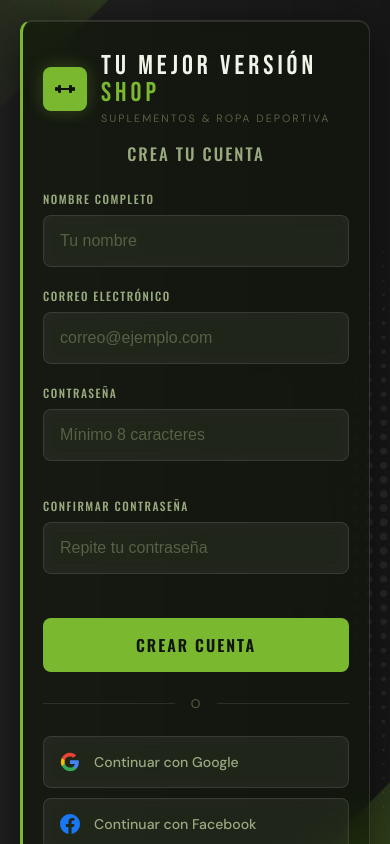
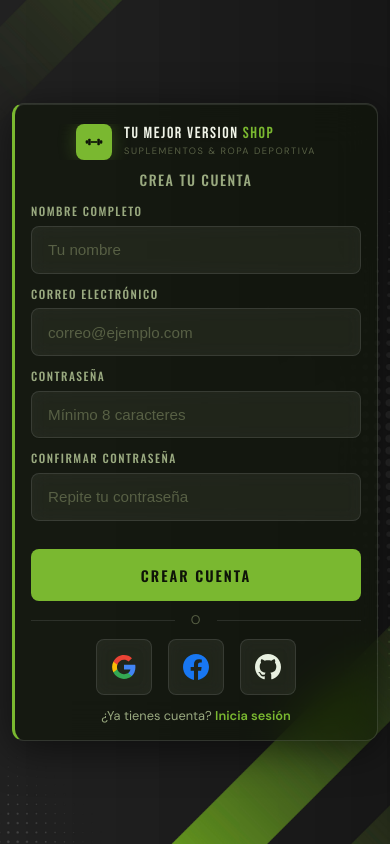
Before and after one commit to Feyman2104/luxeshop, a React (Vite) app: page /register in a window 390 px wide. Shown: the top 844 px of the page. Built offline with nearby package versions, Linux system fonts and the light colour scheme; no server answers.

Commit message:
ajustes de estilo: hover verde en botones sociales y alto modal registro

```diff
--- a/src/pages/auth.css
+++ b/src/pages/auth.css
@@ -57,46 +57,49 @@
   }
 }
 
-/* === BACKGROUND — imagen real de fondo === */
+/* === BACKGROUND — ocupa exactamente el viewport disponible === */
 .auth-bg {
-  min-height: 100vh;
-  min-height: 100dvh;
+  width: 100vw;
+  height: 100vh;
+  height: 100dvh;
+  overflow-y: auto;
   background-color: var(--bg-deep);
   background-image: url('/fondo.jpg');
   background-size: cover;
   background-position: center center;
   background-repeat: no-repeat;
-  background-attachment: fixed;
+  background-attachment: local;          /* se mueve con el scroll del contenido */
   display: flex;
   align-items: center;
   justify-content: center;
-  padding: 1.25rem;
-  padding-top: calc(1.25rem + env(safe-area-inset-top));
-  padding-bottom: calc(1.25rem + env(safe-area-inset-bottom));
+  padding: clamp(0.75rem, 3vw, 1.5rem);
+  padding-top: calc(clamp(0.75rem, 3vw, 1.5rem) + env(safe-area-inset-top));
+  padding-bottom: calc(clamp(0.75rem, 3vw, 1.5rem) + env(safe-area-inset-bottom));
   font-family: 'DM Sans', system-ui, sans-serif;
 }
 
-/* === CARD — Glassmorphism (ui-ux-pro-max: blur-purpose, effects-match-style) === */
+/* === CARD — se adapta al espacio disponible === */
 .auth-card {
-  /* Glass: fondo semitransparente oscuro-verdoso + blur */
   background: rgba(15, 22, 8, 0.58);
   backdrop-filter: blur(20px) saturate(150%);
   -webkit-backdrop-filter: blur(20px) saturate(150%);
   border: 1px solid rgba(255,255,255,0.13);
   border-left: 3px solid var(--accent);
   border-radius: 16px;
-  padding: 2.75rem 2.25rem;
-  width: 100%;
-  max-width: 420px;
-  /* inset top line sutil (highlight glassmorphism) */
+  padding: 1.75rem 1.75rem 1.5rem;
+  width: min(420px, calc(100vw - 2rem));
   box-shadow:
     0 8px 40px rgba(0,0,0,0.55),
     inset 0 1px 0 rgba(255,255,255,0.10);
   animation: slideUp var(--transition-slow) both;
   position: relative;
+  overflow: visible;
 }
 
-.auth-card-wide { max-width: 520px; }
+.auth-card-wide {
+  width: min(420px, calc(100vw - 2rem));
+  padding: 1.75rem 1.75rem 1.5rem;
+}
 
 @keyframes slideUp {
   from { opacity: 0; transform: translateY(24px); }
@@ -107,9 +110,11 @@
 .auth-brand {
   display: flex;
   align-items: center;
-  gap: 0.875rem;
+  gap: 0.75rem;
   justify-content: center;
-  margin-bottom: 1rem;
+  margin-bottom: 0.6rem;
+  overflow: hidden;
+  min-width: 0;
 }
 
 .brand-icon {
@@ -135,17 +140,20 @@
   display: flex;
   flex-direction: column;
   align-items: flex-start;
+  min-width: 0;
+  overflow: hidden;
 }
 
 /* ui-ux-pro-max: weight-hierarchy, letter-spacing */
 .brand-name {
   font-family: 'Bebas Neue', 'Oswald', sans-serif;
-  font-size: 2rem;
+  font-size: clamp(1rem, 3vw, 1.6rem);
   font-weight: 400;
   color: var(--text-primary);
-  letter-spacing: 5px;
+  letter-spacing: clamp(1px, 0.4vw, 3px);
   text-transform: uppercase;
   line-height: 1;
+  white-space: nowrap;
 }
 
 .brand-name span { color: var(--accent); }
@@ -184,7 +192,7 @@
   letter-spacing: 2px;
   text-transform: uppercase;
   text-align: center;
-  margin-bottom: 1.5rem;
+  margin-bottom: 1rem;
 }
 
 .auth-hint {
@@ -198,10 +206,10 @@
 
 /* === FORM FIELDS (ui-ux-pro-max: input-labels, touch-friendly-input) === */
 .field-group {
-  margin-bottom: 1.25rem;
+  margin-bottom: 0.9rem;
   display: flex;
   flex-direction: column;
-  gap: 0.5rem;
+  gap: 0.4rem;
 }
 
 .field-group label {
@@ -431,7 +439,7 @@
 /* === FOOTER === */
 .auth-footer {
   text-align: center;
-  margin-top: 1.5rem;
+  margin-top: 0.9rem;
   font-size: 0.85rem;
   color: var(--text-muted);
 }
@@ -474,10 +482,13 @@
   line-height: 1.6;
 }
 
-/* === MODAL — Glassmorphism más intenso (ui-ux-pro-max: blur-purpose, modal-motion) === */
+/* === MODAL — se adapta al espacio disponible === */
 .modal-overlay {
   position: fixed;
   inset: 0;
+  width: 100vw;
+  height: 100vh;
+  height: 100dvh;
   background: rgba(0,0,0,0.52);
   backdrop-filter: blur(6px);
   -webkit-backdrop-filter: blur(6px);
@@ -486,7 +497,8 @@
   justify-content: center;
   z-index: 1000;
   animation: fadeIn var(--transition-fast) ease;
-  padding: 1rem;
+  padding: clamp(0.75rem, 3vw, 1.5rem);
+  overflow-y: auto;
 }
 
 @keyframes fadeIn {
@@ -494,21 +506,35 @@
   to   { opacity: 1; }
 }
 
-/* Frosted glass claro (referencia imagen 2) */
+/* Frosted glass — 80dvh, sin scroll */
 .modal-box {
   background: rgba(255,255,255,0.11);
   backdrop-filter: blur(32px) saturate(180%);
   -webkit-backdrop-filter: blur(32px) saturate(180%);
   border: 1px solid rgba(255,255,255,0.22);
   border-radius: 20px;
-  padding: 2rem;
-  width: 100%;
-  max-width: 380px;
+  padding: 1.25rem 1.5rem;
+  width: min(360px, calc(100vw - 2rem));
+  max-height: min(300px, 80dvh);
+  overflow: hidden;
+  display: flex;
+  flex-direction: column;
+  gap: 0.75rem;
   box-shadow:
     0 16px 48px rgba(0,0,0,0.55),
     inset 0 1px 0 rgba(255,255,255,0.18);
   animation: slideUp var(--transition-base) ease;
 }
+
+/* El body del modal ocupa el espacio disponible y recorta si hay mucho contenido */
+.modal-box .modal-body {
+  flex: 1;
+  min-height: 0;
+  overflow: hidden;
+}
+
+.modal-box .modal-header { flex-shrink: 0; margin-bottom: 0; }
+.modal-box .btn-primary  { flex-shrink: 0; margin-top: 0; }
 
 .modal-header {
   display: flex;
@@ -571,7 +597,7 @@
   display: flex;
   align-items: center;
   gap: 1rem;
-  margin: 1.5rem 0;
+  margin: 0.9rem 0;
 }
 
 .auth-divider::before,
@@ -589,47 +615,42 @@
   letter-spacing: 1px;
 }
 
-/* === SOCIAL BUTTONS — Glass (ui-ux-pro-max: touch-target-size, nav-label-icon) === */
+/* === SOCIAL BUTTONS — Iconos centrados en fila === */
 .social-buttons {
   display: flex;
-  flex-direction: column;
-  gap: 0.75rem;
+  flex-direction: row;
+  justify-content: center;
+  gap: 1.25rem;
+  margin-top: 0.25rem;
 }
 
 .btn-social {
-  width: 100%;
-  height: 48px;                          /* ui-ux-pro-max: touch-target-size 44pt+ */
-  padding: 0 1rem;
+  width: 64px;
+  height: 64px;
+  padding: 0;
   background: rgba(255,255,255,0.07);
   backdrop-filter: blur(8px);
   -webkit-backdrop-filter: blur(8px);
   border: 1px solid var(--border);
   border-radius: var(--radius-sm);
-  color: var(--text-primary);
-  font-family: 'DM Sans', sans-serif;
-  font-size: 0.9rem;
-  font-weight: 500;
   cursor: pointer;
   display: flex;
   align-items: center;
-  justify-content: flex-start;
-  gap: 0.875rem;
+  justify-content: center;
+  flex-shrink: 0;
   transition: background var(--transition-fast), border-color var(--transition-fast), transform var(--transition-fast);
   text-decoration: none;
 }
 
 .btn-social:hover {
-  background: rgba(255,255,255,0.13);
-  border-color: rgba(255,255,255,0.22);
-  transform: translateY(-1px);
+  background: rgba(255,255,255,0.14);
+  border-color: var(--accent);
+  transform: translateY(-2px);
+  box-shadow: 0 4px 14px rgba(0,0,0,0.3), 0 0 0 1px var(--accent);
 }
 
-/* ui-ux-pro-max: state-clarity por proveedor */
-.btn-social-google:hover   { border-color: rgba(66,133,244,0.45); }
-.btn-social-facebook:hover { border-color: rgba(24,119,242,0.45); }
-.btn-social-github:hover   { border-color: rgba(122,184,48,0.45); }
 
-.btn-social:active { transform: translateY(0); }
+.btn-social:active { transform: translateY(0); box-shadow: none; }
 
 .btn-social:focus-visible {
   outline: 2px solid var(--accent);
@@ -643,11 +664,10 @@
 }
 
 .btn-social-icon {
-  width: 20px; height: 20px;
+  width: 30px; height: 30px;
   display: flex;
   align-items: center;
   justify-content: center;
-  flex-shrink: 0;
 }
 
 .btn-social-icon svg { width: 100%; height: 100%; }
@@ -656,12 +676,8 @@
 .btn-social-facebook .btn-social-icon svg { fill: #1877F2; }
 .btn-social-github  .btn-social-icon svg { fill: #e8f0e0; }
 
-.btn-social-label {
-  font-size: 0.88rem;
-  color: var(--text-muted);
-  flex: 1;
-  text-align: left;
-}
+/* Ocultar label — solo iconos */
+.btn-social-label { display: none; }
 
 .btn-social .spinner {
   width: 20px; height: 20px;
@@ -694,18 +710,77 @@
 }
 
 /* === RESPONSIVE (ui-ux-pro-max: mobile-first, breakpoint-consistency) === */
+
+/* Móvil < 480px */
 @media (max-width: 480px) {
-  .auth-card, .auth-card-wide {
-    padding: 2rem 1.25rem;
-    border-radius: 12px;
-    border-left-width: 3px;
+  .auth-bg {
+    padding: 0.75rem;
+    align-items: center;
+    padding-top: calc(1rem + env(safe-area-inset-top));
+    padding-bottom: calc(1rem + env(safe-area-inset-bottom));
   }
 
-  .brand-name { font-size: 1.7rem; letter-spacing: 4px; }
+  .auth-card, .auth-card-wide {
+    padding: 1.25rem 1rem 1rem;
+    border-radius: 12px;
+    width: calc(100vw - 1.5rem);
+  }
 
-  .fields-row { grid-template-columns: 1fr; }
+  .brand-icon { width: 36px; height: 36px; }
+  .brand-icon svg { width: 20px; height: 20px; }
+  .brand-tagline { font-size: 0.58rem; letter-spacing: 1.5px; }
 
-  .field-group input, .btn-primary, .btn-social { min-height: 52px; }
+  .auth-subtitle { font-size: 0.88rem; letter-spacing: 1.5px; margin-bottom: 0.75rem; }
+  .auth-hint { font-size: 0.8rem; margin-bottom: 1rem; }
 
-  .social-buttons { gap: 0.6rem; }
+  .fields-row { grid-template-columns: 1fr; gap: 0; }
+
+  .field-group { margin-bottom: 0.7rem; }
+  .field-group input { min-height: 46px; font-size: 0.95rem; }
+
+  .btn-primary { min-height: 48px; font-size: 0.9rem; }
+
+  .btn-social { width: 56px; height: 56px; }
+  .btn-social-icon { width: 26px; height: 26px; }
+  .social-buttons { gap: 1rem; }
+
+  .auth-footer { margin-top: 0.75rem; font-size: 0.8rem; }
+  .auth-divider { margin: 0.7rem 0; }
+  .password-strength { font-size: 0.72rem; margin-bottom: 0.6rem; }
 }
+
+/* Móvil 480–640px — register pasa a columna única */
+@media (min-width: 480px) and (max-width: 640px) {
+  .auth-card, .auth-card-wide {
+    padding: 1.5rem 1.25rem 1.25rem;
+    width: calc(100vw - 2rem);
+  }
+
+  .fields-row { grid-template-columns: 1fr; gap: 0; }
+  .field-group { margin-bottom: 0.8rem; }
+}
+
+/* Tablet 640–1024px */
+@media (min-width: 640px) and (max-width: 1024px) {
+  .auth-card     { width: min(420px, calc(100vw - 2rem)); }
+  .auth-card-wide { width: min(500px, calc(100vw - 2rem)); }
+}
+
+/* Landscape móvil — compactar verticalmente */
+@media (max-height: 560px) and (orientation: landscape) {
+  .auth-bg {
+    align-items: flex-start;
+    padding-top: 0.75rem;
+  }
+
+  .auth-card, .auth-card-wide {
+    padding: 1rem 1.5rem;
+  }
+
+  .auth-brand { margin-bottom: 0.4rem; }
+  .auth-subtitle { margin-bottom: 0.5rem; }
+  .field-group { margin-bottom: 0.55rem; }
+  .auth-divider { margin: 0.5rem 0; }
+  .auth-footer { margin-top: 0.5rem; }
+  .password-strength { margin-bottom: 0.5rem; }
+}
```
